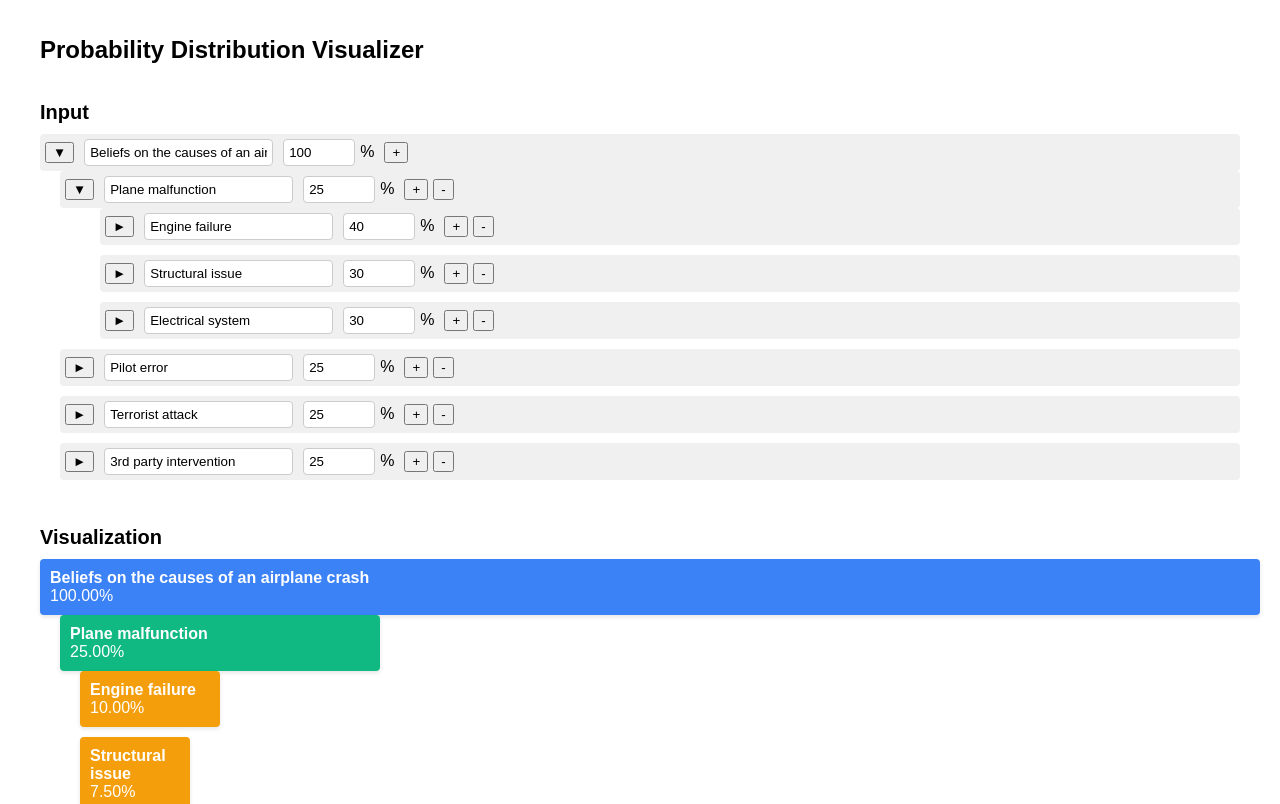
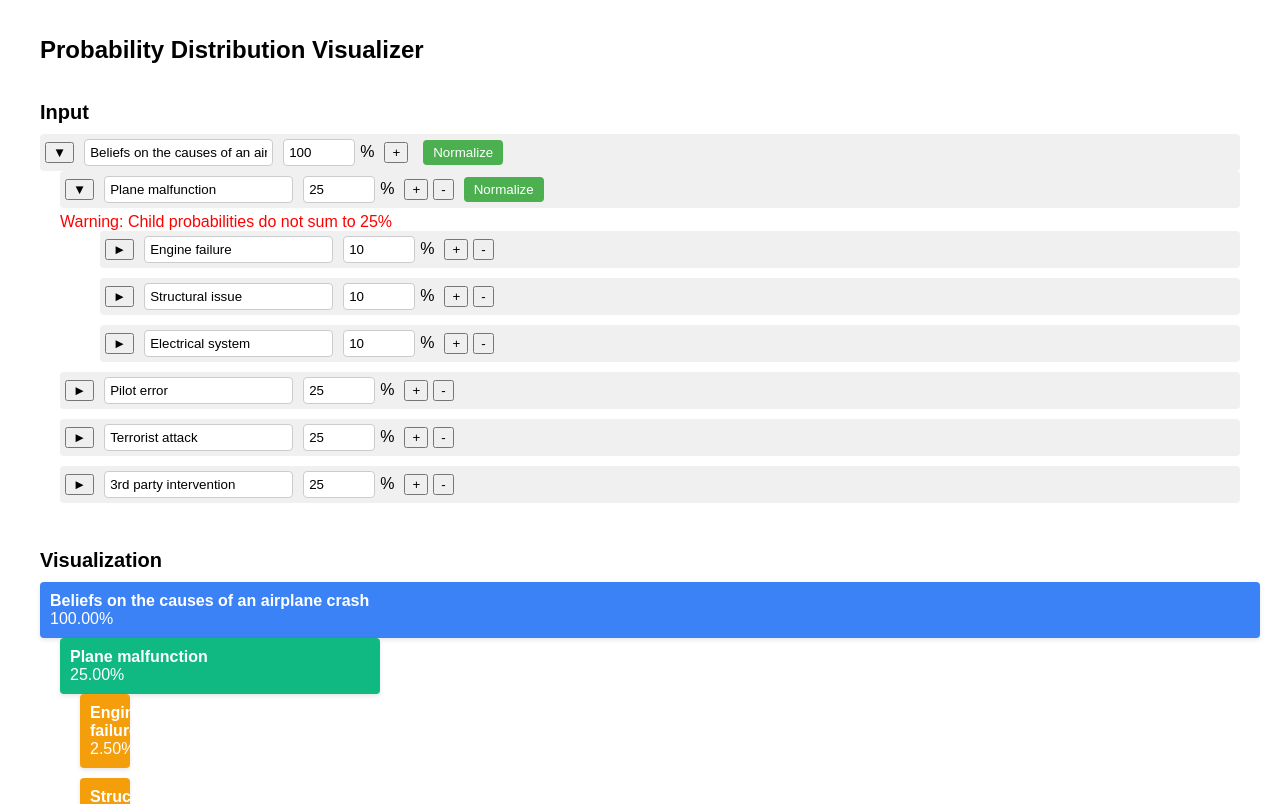
Before and after one commit to jss367/ProbTree, a React (Create React App) app in the folder probtree/: page / in a window 1280 px wide. Shown: the top 804 px of the page. Built offline with nearby package versions, Linux system fonts and the light colour scheme.

Commit message:
looking good but bug in calculation

```diff
--- a/probtree/src/App.js
+++ b/probtree/src/App.js
@@ -1,6 +1,15 @@
-import React, { useState } from 'react';
+import React, { useState, useEffect } from 'react';
 
-const ProbabilityNode = ({ node, onUpdate, onAdd, onRemove, onToggle, level = 0 }) => {
+const ProbabilityNode = ({ node, onUpdate, onAdd, onRemove, onToggle, level = 0, onNormalize, parentProbability }) => {
+  const [isNormalized, setIsNormalized] = useState(true);
+
+  useEffect(() => {
+    if (node.children) {
+      const sum = node.children.reduce((acc, child) => acc + child.probability, 0);
+      setIsNormalized(Math.abs(sum - node.probability) < 0.01);
+    }
+  }, [node]);
+
   const handleProbabilityChange = (e) => {
     onUpdate({ ...node, probability: parseFloat(e.target.value) });
   };
@@ -26,14 +35,24 @@ const ProbabilityNode = ({ node, onUpdate, onAdd, onRemove, onToggle, level = 0
           value={node.probability}
           onChange={handleProbabilityChange}
           min="0"
-          max="100"
+          max={parentProbability || 100}
           step="0.1"
           style={{ width: '60px', marginRight: '5px', padding: '5px', border: '1px solid #ccc', borderRadius: '4px' }}
         />
         <span style={{ marginRight: '10px' }}>%</span>
         <button onClick={() => onAdd(node.id)} style={{ marginRight: '5px' }}>+</button>
         {level > 0 && <button onClick={() => onRemove(node.id)}>-</button>}
+        {node.children && (
+          <button onClick={() => onNormalize(node.id)} style={{ marginLeft: '10px', backgroundColor: '#4CAF50', color: 'white', border: 'none', padding: '5px 10px', borderRadius: '4px' }}>
+            Normalize
+          </button>
+        )}
       </div>
+      {node.children && !isNormalized && (
+        <div style={{ color: 'red', marginTop: '5px' }}>
+          Warning: Child probabilities do not sum to {node.probability}%
+        </div>
+      )}
       {node.children && node.expanded && (
         <div>
           {node.children.map((child) => (
@@ -44,7 +63,9 @@ const ProbabilityNode = ({ node, onUpdate, onAdd, onRemove, onToggle, level = 0
               onAdd={onAdd}
               onRemove={onRemove}
               onToggle={onToggle}
+              onNormalize={onNormalize}
               level={level + 1}
+              parentProbability={node.probability}
             />
           ))}
         </div>
@@ -99,9 +120,9 @@ const ProbabilityDistributionVisualizer = () => {
         probability: 25,
         expanded: true,
         children: [
-          { id: '1-1', name: 'Engine failure', probability: 40, expanded: false },
-          { id: '1-2', name: 'Structural issue', probability: 30, expanded: false },
-          { id: '1-3', name: 'Electrical system', probability: 30, expanded: false },
+          { id: '1-1', name: 'Engine failure', probability: 10, expanded: false },
+          { id: '1-2', name: 'Structural issue', probability: 10, expanded: false },
+          { id: '1-3', name: 'Electrical system', probability: 10, expanded: false },
         ]
       },
       { id: '2', name: 'Pilot error', probability: 25, expanded: false },
@@ -185,6 +206,28 @@ const ProbabilityDistributionVisualizer = () => {
     setRootNode(toggleNodeRecursive(rootNode));
   };
 
+  const normalizeNode = (nodeId) => {
+    const normalizeNodeRecursive = (node) => {
+      if (node.id === nodeId && node.children) {
+        const sum = node.children.reduce((acc, child) => acc + child.probability, 0);
+        const normalizedChildren = node.children.map(child => ({
+          ...child,
+          probability: (child.probability / sum) * node.probability
+        }));
+        return { ...node, children: normalizedChildren };
+      }
+      if (node.children) {
+        return {
+          ...node,
+          children: node.children.map(normalizeNodeRecursive),
+        };
+      }
+      return node;
+    };
+
+    setRootNode(normalizeNodeRecursive(rootNode));
+  };
+
   return (
     <div style={{ fontFamily: 'Arial, sans-serif', maxWidth: '1200px', margin: '0 auto', padding: '20px' }}>
       <h1 style={{ fontSize: '24px', marginBottom: '20px' }}>Probability Distribution Visualizer</h1>
@@ -197,6 +240,7 @@ const ProbabilityDistributionVisualizer = () => {
             onAdd={addChild}
             onRemove={removeNode}
             onToggle={toggleNode}
+            onNormalize={normalizeNode}
           />
         </div>
         <div>
```
